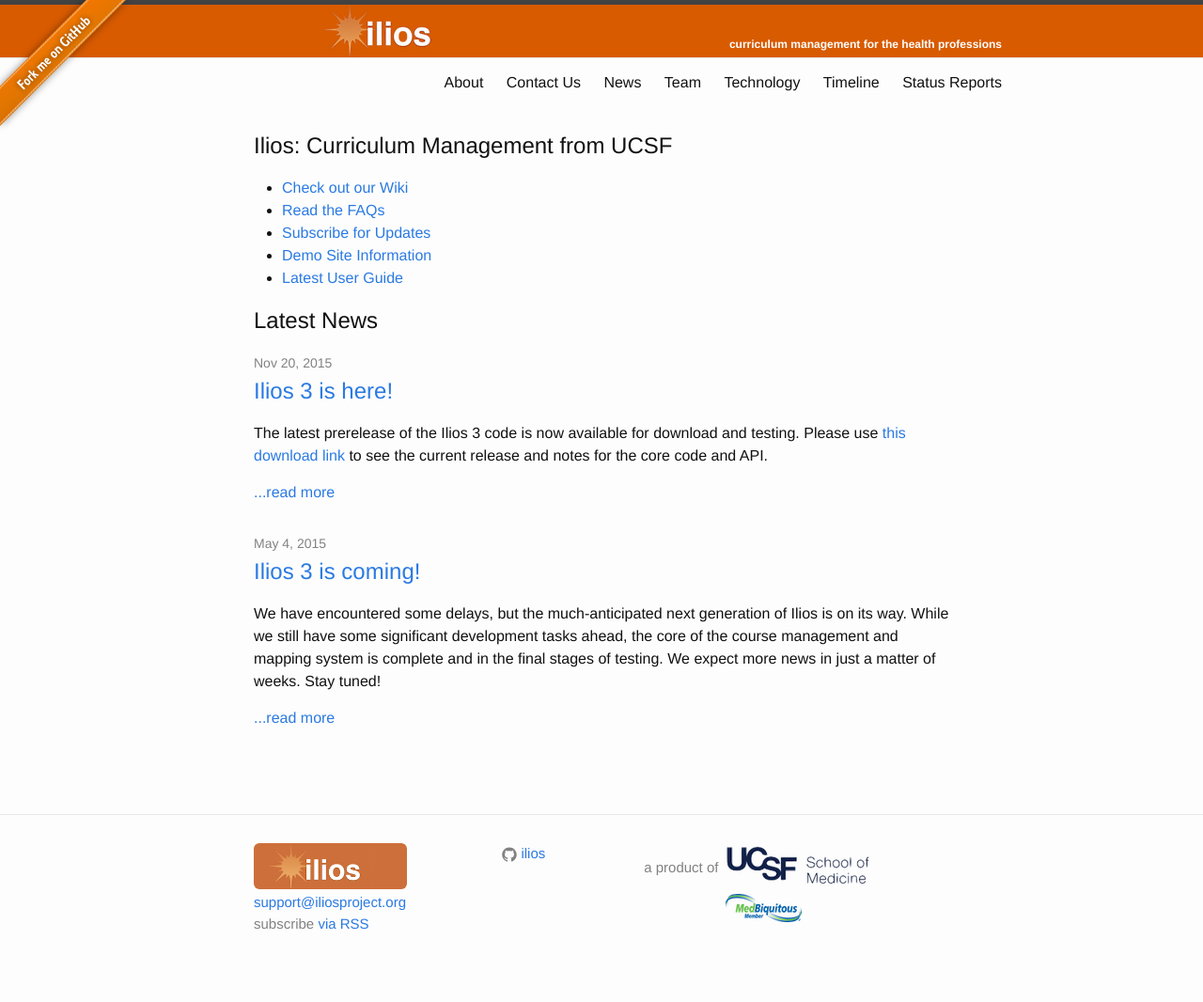
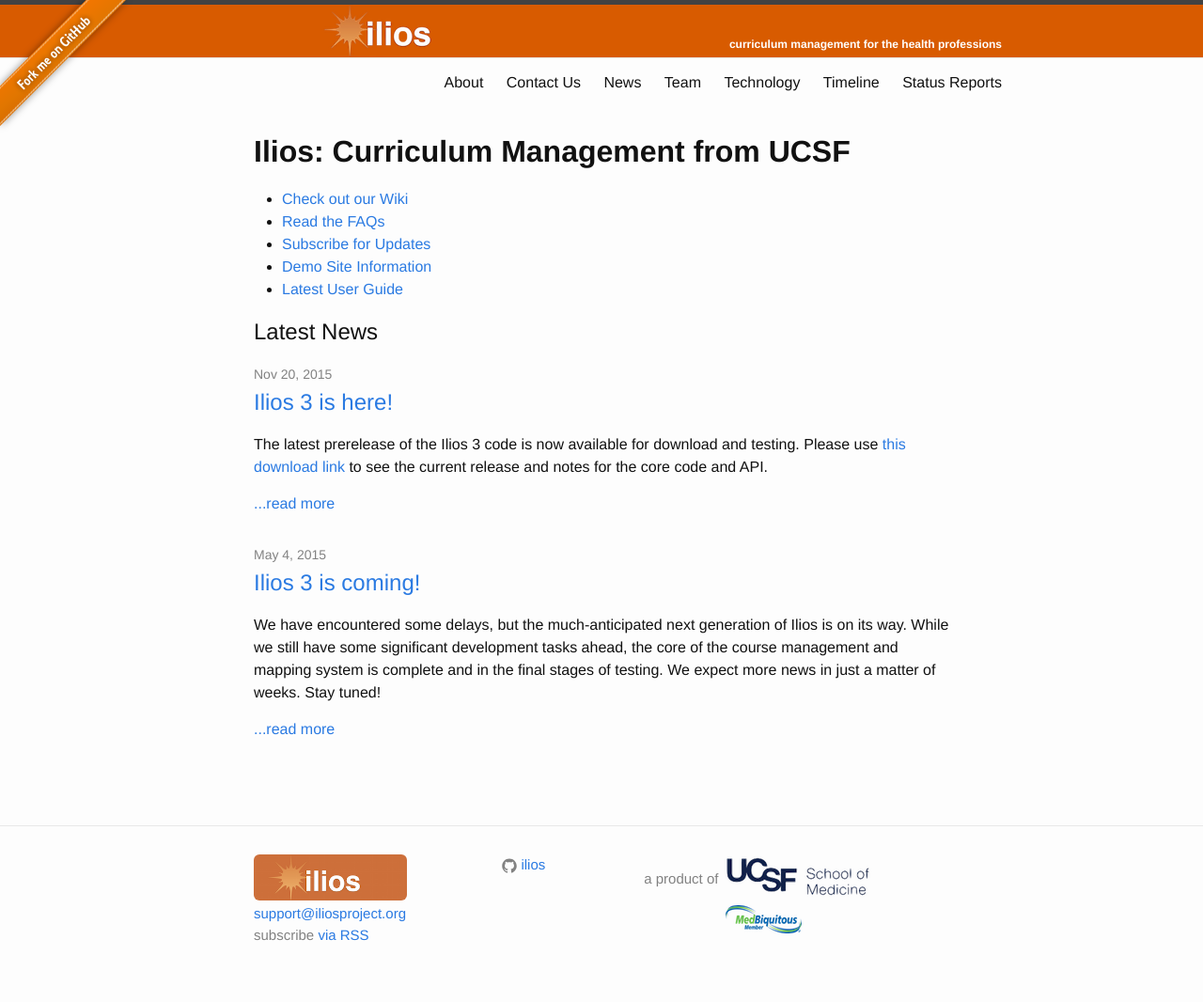
Before and after one commit to ilios/iliosproject.org, a Jekyll site: the page built from index.md, in a window 1280 px wide. Shown: the whole page at 94% size. Built offline with Jekyll 4.4.1, drawn with Linux system fonts in a browser that asks for light colours.

```diff
--- a/_sass/_layout.scss
+++ b/_sass/_layout.scss
@@ -180,6 +180,15 @@
 .page-content {
     padding: $spacing-unit 0;
     z-index:4;
+
+    h1 {
+      font-weight: bold;
+      font-size: 32px;
+
+        @include media-query($on-laptop) {
+            font-size: 28px;
+        }
+    }
 }
 
 .page-heading {
```
Also changed, not shown: 404.md (added, +8 -0 lines), assets/lostcat.png (added).
